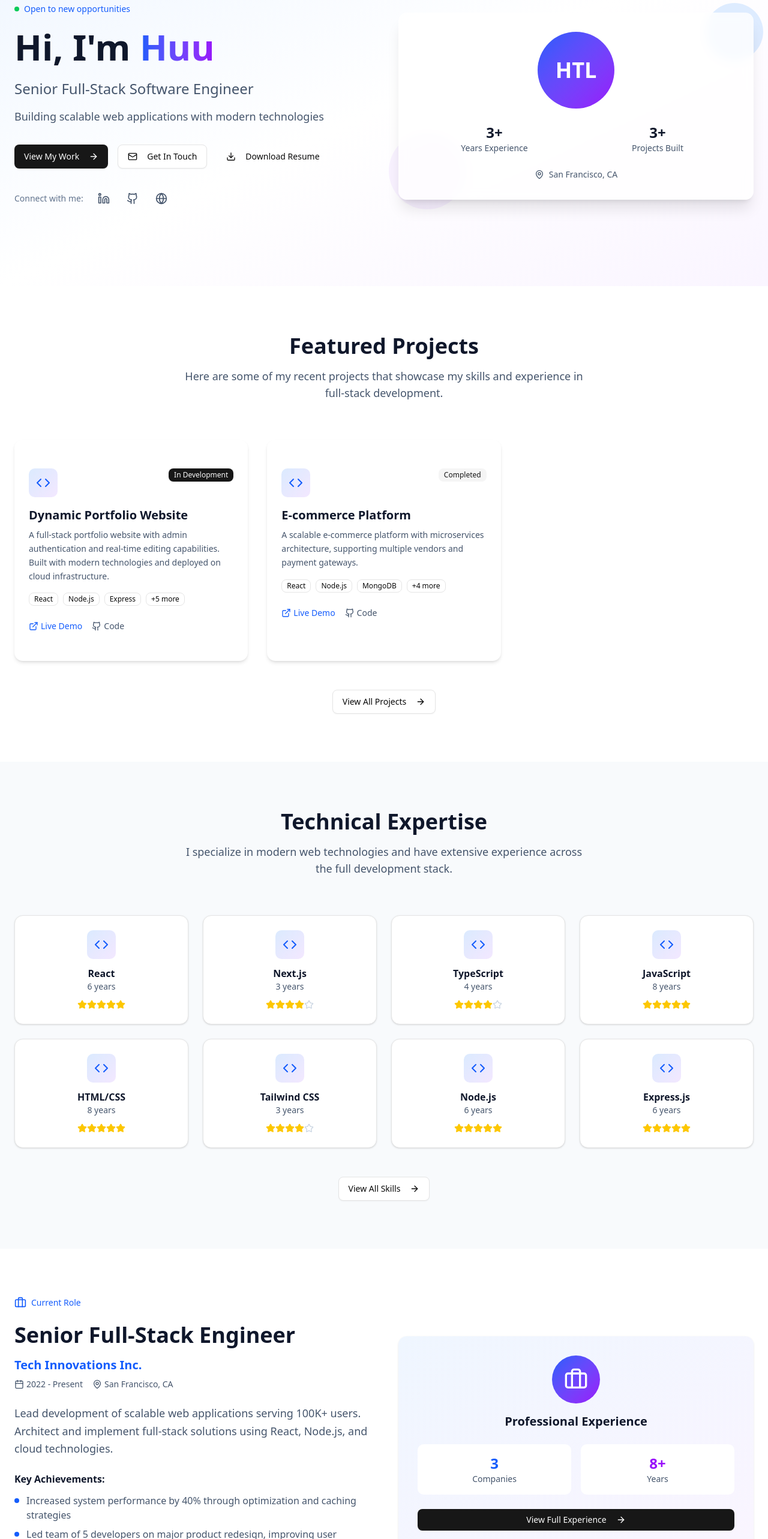
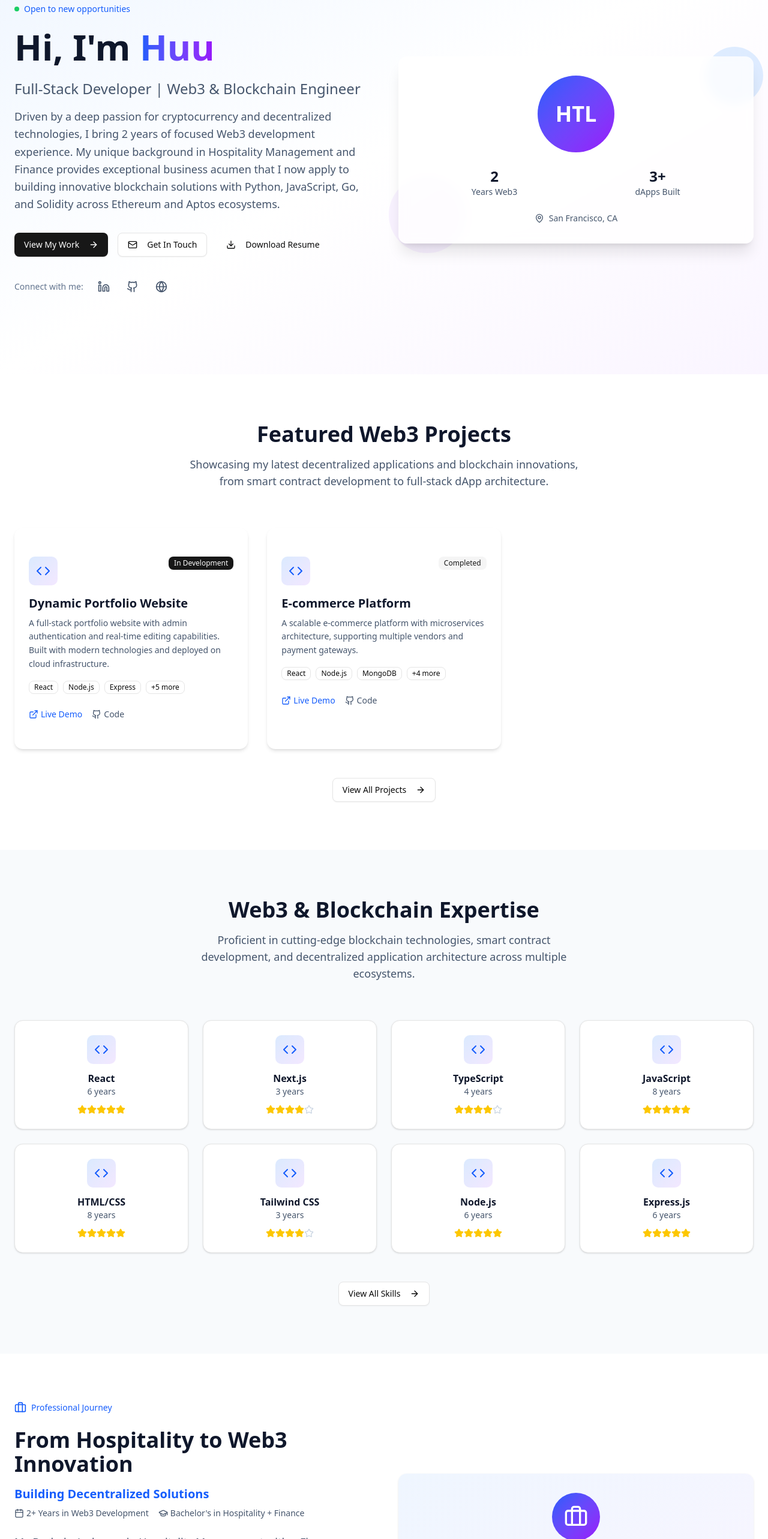
Before and after one commit to SteLe13/My-Portfolio, a React (Vite) app: page / in a window 1280 px wide. Shown: the part 200-2766 px from the top of the page at 60% size. Built offline with nearby package versions, Linux system fonts and the light colour scheme.

Commit message:
Revise HomePage content for Web3 emphasis

```diff
--- a/src/components/pages/HomePage.jsx
+++ b/src/components/pages/HomePage.jsx
@@ -57,11 +57,13 @@ const HomePage = () => {
                 </h1>
 
                 <h2 className="text-xl lg:text-2xl text-slate-600 font-medium">
-                  {personalInfo.title}
+                  Full-Stack Developer | Web3 & Blockchain Engineer
                 </h2>
 
                 <p className="text-lg text-slate-600 leading-relaxed max-w-2xl">
-                  {personalInfo.tagline}
+                  Driven by a deep passion for cryptocurrency and decentralized technologies, I bring 2 years of focused Web3 development experience.
+                  My unique background in Hospitality Management and Finance provides exceptional business acumen that I now apply to building
+                  innovative blockchain solutions with Python, JavaScript, Go, and Solidity across Ethereum and Aptos ecosystems.
                 </p>
               </div>
 
@@ -124,12 +126,12 @@ const HomePage = () => {
                     {/* Quick Stats */}
                     <div className="grid grid-cols-2 gap-4 text-center">
                       <div>
-                        <div className="text-2xl font-bold text-slate-900">{experiences.length}+</div>
-                        <div className="text-sm text-slate-600">Years Experience</div>
+                        <div className="text-2xl font-bold text-slate-900">2</div>
+                        <div className="text-sm text-slate-600">Years Web3</div>
                       </div>
                       <div>
                         <div className="text-2xl font-bold text-slate-900">{projects.length}+</div>
-                        <div className="text-sm text-slate-600">Projects Built</div>
+                        <div className="text-sm text-slate-600">dApps Built</div>
                       </div>
                     </div>
 
@@ -155,11 +157,11 @@ const HomePage = () => {
         <div className="max-w-7xl mx-auto px-6">
           <div className="text-center mb-16">
             <h2 className="text-3xl lg:text-4xl font-bold text-slate-900 mb-4">
-              Featured Projects
+              Featured Web3 Projects
             </h2>
             <p className="text-lg text-slate-600 max-w-2xl mx-auto">
-              Here are some of my recent projects that showcase my skills and experience
-              in full-stack development.
+              Showcasing my latest decentralized applications and blockchain innovations,
+              from smart contract development to full-stack dApp architecture.
             </p>
           </div>
 
@@ -241,11 +243,11 @@ const HomePage = () => {
         <div className="max-w-7xl mx-auto px-6">
           <div className="text-center mb-16">
             <h2 className="text-3xl lg:text-4xl font-bold text-slate-900 mb-4">
-              Technical Expertise
+              Web3 & Blockchain Expertise
             </h2>
             <p className="text-lg text-slate-600 max-w-2xl mx-auto">
-              I specialize in modern web technologies and have extensive experience
-              across the full development stack.
+              Proficient in cutting-edge blockchain technologies, smart contract development,
+              and decentralized application architecture across multiple ecosystems.
             </p>
           </div>
 
@@ -294,43 +296,52 @@ const HomePage = () => {
                 <div className="space-y-6">
                   <div className="flex items-center gap-2 text-blue-600">
                     <Briefcase className="w-5 h-5" />
-                    <span className="text-sm font-medium">Current Role</span>
+                    <span className="text-sm font-medium">Professional Journey</span>
                   </div>
 
                   <div>
                     <h2 className="text-3xl lg:text-4xl font-bold text-slate-900 mb-4">
-                      {recentExperience.positionTitle}
+                      From Hospitality to Web3 Innovation
                     </h2>
                     <h3 className="text-xl text-blue-600 font-semibold mb-2">
-                      {recentExperience.companyName}
+                      Building Decentralized Solutions
                     </h3>
                     <div className="flex items-center gap-4 text-slate-600 mb-6">
                       <div className="flex items-center gap-1">
                         <Calendar className="w-4 h-4" />
                         <span className="text-sm">
-                          {new Date(recentExperience.startDate).getFullYear()} - Present
+                          2+ Years in Web3 Development
                         </span>
                       </div>
                       <div className="flex items-center gap-1">
-                        <MapPin className="w-4 h-4" />
-                        <span className="text-sm">{recentExperience.location}</span>
+                        <GraduationCap className="w-4 h-4" />
+                        <span className="text-sm">Bachelor's in Hospitality + Finance</span>
                       </div>
                     </div>
                   </div>
 
                   <p className="text-lg text-slate-600 leading-relaxed">
-                    {recentExperience.description}
+                    My Bachelor's degree in Hospitality Management with a Finance minor isn't just my educational background—it's my secret weapon.
+                    This foundation gives me unparalleled insights into business operations, financial principles, and user experience that I now leverage
+                    to create Web3 solutions that bridge complex blockchain technology with intuitive user needs. I don't just build dApps;
+                    I build experiences that users actually want to engage with.
                   </p>
 
                   <div className="space-y-3">
-                    <h4 className="font-semibold text-slate-900">Key Achievements:</h4>
+                    <h4 className="font-semibold text-slate-900">Key Strengths:</h4>
                     <ul className="space-y-2">
-                      {recentExperience.achievements.slice(0, 3).map((achievement, index) => (
-                        <li key={index} className="flex items-start gap-3">
-                          <div className="w-2 h-2 bg-blue-600 rounded-full mt-2 flex-shrink-0"></div>
-                          <span className="text-slate-600">{achievement}</span>
-                        </li>
-                      ))}
+                      <li className="flex items-start gap-3">
+                        <div className="w-2 h-2 bg-blue-600 rounded-full mt-2 flex-shrink-0"></div>
+                        <span className="text-slate-600">Aptos Billboard dApp: Interactive blockchain messaging with wallet integration</span>
+                      </li>
+                      <li className="flex items-start gap-3">
+                        <div className="w-2 h-2 bg-blue-600 rounded-full mt-2 flex-shrink-0"></div>
+                        <span className="text-slate-600">Dynamic Portfolio with Spring Boot backend and React frontend</span>
+                      </li>
+                      <li className="flex items-start gap-3">
+                        <div className="w-2 h-2 bg-blue-600 rounded-full mt-2 flex-shrink-0"></div>
+                        <span className="text-slate-600">Hospitality-informed UX design for Web3 accessibility and user engagement</span>
+                      </li>
                     </ul>
                   </div>
                 </div>
@@ -344,18 +355,18 @@ const HomePage = () => {
                         <Briefcase className="w-10 h-10 text-white" />
                       </div>
                       <h3 className="text-xl font-semibold text-slate-900">
-                        Professional Experience
+                        Web3 Development Focus
                       </h3>
                     </div>
 
                     <div className="grid grid-cols-2 gap-4 text-center">
                       <div className="p-4 bg-white rounded-lg">
-                        <div className="text-2xl font-bold text-blue-600">{experiences.length}</div>
-                        <div className="text-sm text-slate-600">Companies</div>
+                        <div className="text-2xl font-bold text-blue-600">4</div>
+                        <div className="text-sm text-slate-600">Languages</div>
                       </div>
                       <div className="p-4 bg-white rounded-lg">
-                        <div className="text-2xl font-bold text-purple-600">8+</div>
-                        <div className="text-sm text-slate-600">Years</div>
+                        <div className="text-2xl font-bold text-purple-600">2</div>
+                        <div className="text-sm text-slate-600">Blockchains</div>
                       </div>
                     </div>
 
@@ -379,11 +390,11 @@ const HomePage = () => {
       <section className="py-20 bg-gradient-to-r from-blue-600 to-purple-600 text-white">
         <div className="max-w-4xl mx-auto px-6 text-center">
           <h2 className="text-3xl lg:text-4xl font-bold mb-6">
-            Ready to work together?
+            Ready to build the future together?
           </h2>
           <p className="text-xl text-blue-100 mb-8 leading-relaxed">
-            I'm always interested in new opportunities and exciting projects.
-            Let's discuss how we can bring your ideas to life.
+            I'm actively seeking opportunities to contribute to groundbreaking Web3 projects and DeFi innovations.
+            With my unique blend of business acumen and blockchain expertise, let's build the next generation of decentralized applications together.
           </p>
           <div className="flex flex-col sm:flex-row gap-4 justify-center">
             <Link to="/contact">
```
